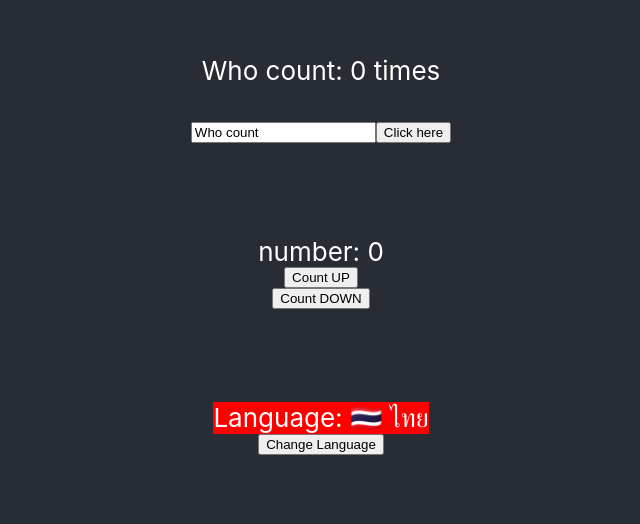
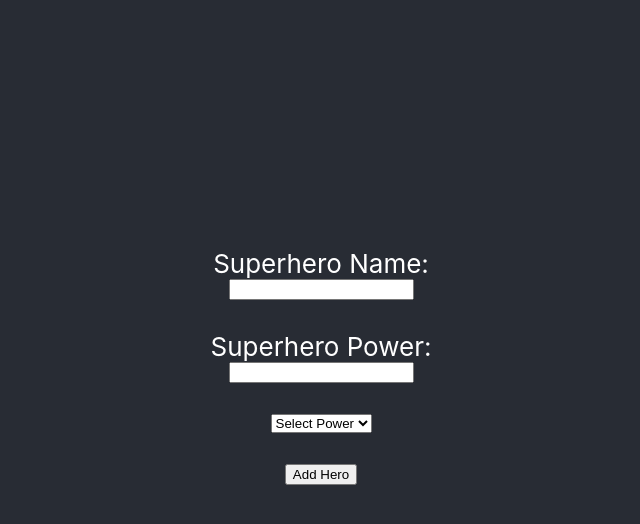
Before and after one commit to AnuchitO/testing-react-2, a React (Create React App) app: page / in a window 1280 px wide. Shown: the part 158-682 px from the top of the page, without its empty margins (319-959 px from the left). Built offline with nearby package versions, Linux system fonts and the light colour scheme.

Commit message:
HeroExample

```diff
--- a/src/App.js
+++ b/src/App.js
@@ -3,6 +3,7 @@ import {Hi} from './Hi'
 import {ShowCounter} from './ShowCount'
 import ExampleCounter from './CounterUpDown'
 import ExampleChangeLanguage from './ChangeLanguage'
+import {HeroExample} from './HeroExample'
 function App() {
   return (
     <div className="App">
@@ -10,15 +11,18 @@ function App() {
         {/* <Hi name={'Nong'} age={10} /> */}
         {/* <Hi name="React!!!!" age={12} /> */}
         {/* <Hi name="AnuchiOiiiii" age={32} /> */}
-        <ShowCounter />
+        {/* <ShowCounter /> */}
         <br />
         <br />
         <br />
-        <ExampleCounter />
+        {/* <ExampleCounter /> */}
         <br />
         <br />
         <br />
-        <ExampleChangeLanguage />
+        {/* <ExampleChangeLanguage /> */}
+        <br />
+        <br />
+        <HeroExample />
       </header>
     </div>
   )
--- /dev/null
+++ b/src/HeroExample.js
@@ -0,0 +1,27 @@
+export function HeroExample(props) {
+  return (
+    <>
+      <label htmlFor="superhero"> Superhero Name: </label>
+      <input id="superhero" type="text" onChange={(e) => {}} />
+      <br />
+      <label htmlFor="power"> Superhero Power: </label>
+      <input id="power" type="text" onChange={(e) => {}} />
+
+      <br />
+      <select onChange={(e) => {}}>
+        <option value="">Select Power</option>
+        <option value="Flying">Flying</option>
+        <option value="Fire">Fire</option>
+        <option value="Water">Water</option>
+        <option value="Ice">Ice</option>
+        <option value="Lightning">Lightning</option>
+        <option value="Earth">Earth</option>
+        <option value="Wind">Wind</option>
+      </select>
+      <br />
+      <button className="myButton" onClick={() => {}}>
+        Add Hero
+      </button>
+    </>
+  )
+}
```
